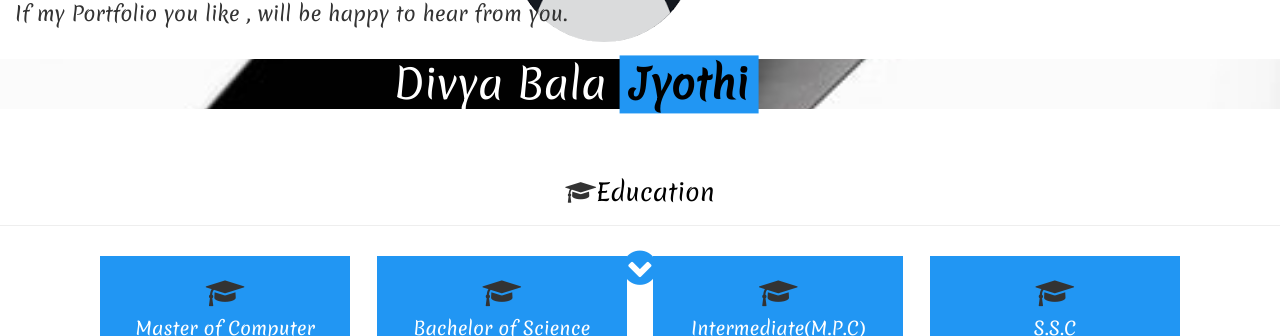
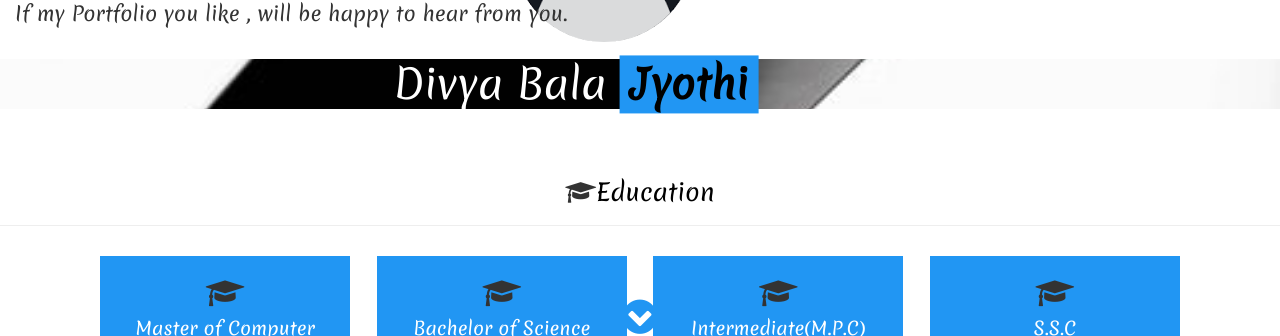
Before and after one commit to balagitaccount/balagitaccount.github.io, a plain HTML site: page index.html in a window 1280 px wide. Shown: the part 464-800 px from the top of the page. Drawn offline with nearby package versions, Linux system fonts and the light colour scheme.

Commit message:
Add files via upload
changed .down-button

```diff
--- a/css/styles.css
+++ b/css/styles.css
@@ -201,7 +201,7 @@ h3 > span:hover:before, nav a:hover:before{
 }
 .down-button{
     position: absolute;
-    bottom: 40px;
+    bottom: -9px;
     width:100%;
     text-align: center;
 }
```
